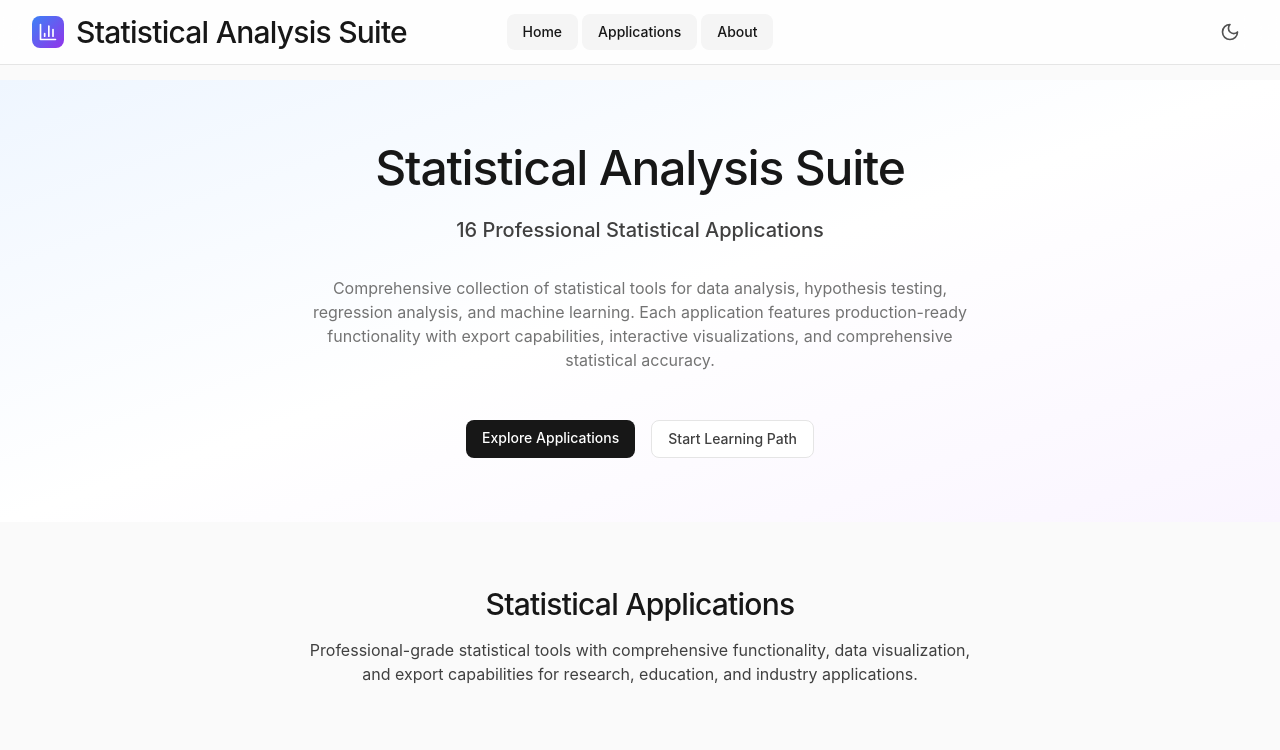
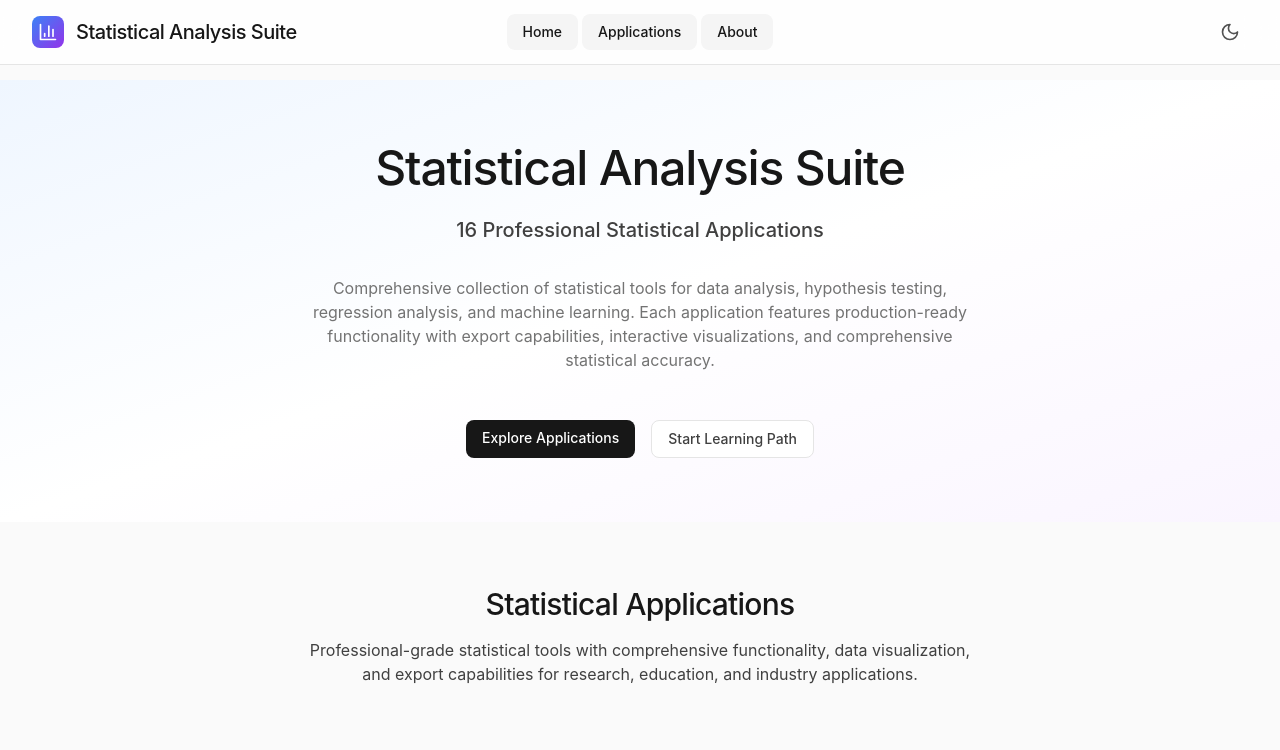
Before and after one commit to rofiperlungoding/statisticlabrofi, a React (Vite) app: page / in a window 1280 px wide. Shown: the top 750 px of the page. Built offline with nearby package versions, Linux system fonts and the light colour scheme.

Commit message:
Make header text smaller to prevent overlap

```diff
--- a/src/components/Header.tsx
+++ b/src/components/Header.tsx
@@ -69,6 +69,7 @@ const Header: React.FC = () => {
       '/confusion-matrix': 'Confusion Matrix Builder',
       '/sampling-bias': 'Sampling Bias Simulator',
       '/real-time-dashboard': 'Real-Time Dashboard',
+      '/statistical-learning-path': 'Statistical Learning Path',
     };
 
     return titles[path] || 'Statistical Analysis Suite';
@@ -96,7 +97,7 @@ const Header: React.FC = () => {
                 <BarChart3 className="w-5 h-5 text-white" />
               </div>
               <div className="hidden sm:block">
-                <h1 className="text-title text-primary">{getPageTitle()}</h1>
+                <h1 className="text-lg lg:text-xl font-medium text-primary">{getPageTitle()}</h1>
               </div>
             </Link>
           </div>
```
